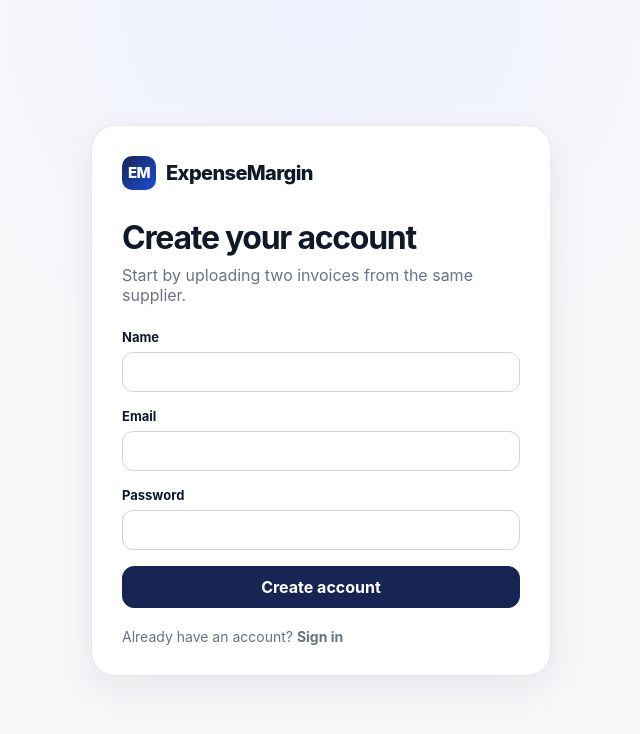
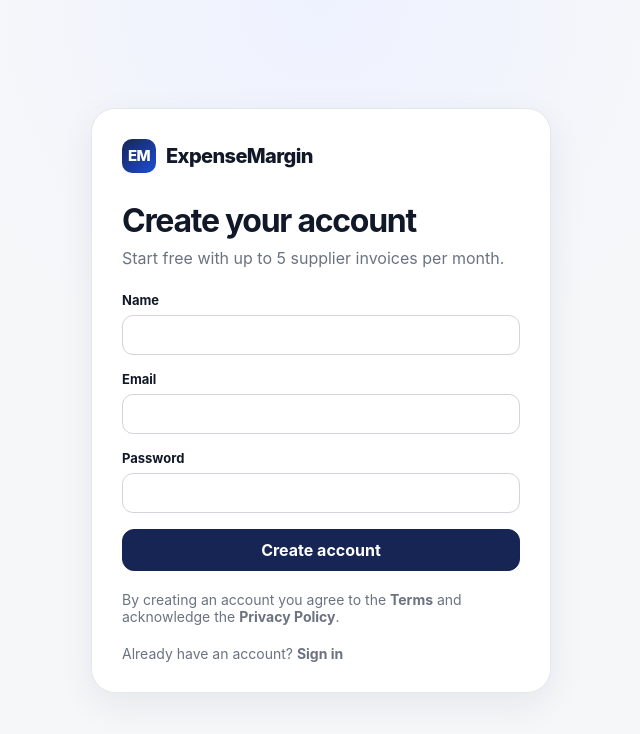
Before and after one commit to Dr-Opara/ExpenseMargin, a Next.js app: page /signup in a window 1280 px wide. Shown: the top 734 px of the page, without its empty margins (319-959 px from the left). Built offline with nearby package versions, Linux system fonts and the light colour scheme; no server answers.

Commit message:
feat: complete public signup flow

```diff
--- a/app/signup/page.tsx
+++ b/app/signup/page.tsx
@@ -13,17 +13,25 @@ export default function SignupPage() {
     event.preventDefault();
     setLoading(true);
     setError("");
+    setMessage("");
     const data = new FormData(event.currentTarget);
     const supabase = createClient();
+    const emailRedirectTo = `${window.location.origin}/auth/callback?next=/onboarding`;
     const result = await supabase.auth.signUp({
       email: String(data.get("email") || ""),
       password: String(data.get("password") || ""),
-      options: { data: { full_name: String(data.get("name") || "") } },
+      options: {
+        data: { full_name: String(data.get("name") || "") },
+        emailRedirectTo,
+      },
     });
     if (result.error) {
       setError(result.error.message);
+    } else if (result.data.session) {
+      window.location.href = "/onboarding";
+      return;
     } else {
-      setMessage("Account created. Check your email if confirmation is enabled, then sign in.");
+      setMessage("Account created. Check your email to confirm your address, then continue to ExpenseMargin.");
     }
     setLoading(false);
   }
@@ -33,7 +41,7 @@ export default function SignupPage() {
       <div className="auth-card">
         <Link href="/" className="brand"><span className="brand-mark">EM</span><span>ExpenseMargin</span></Link>
         <h1>Create your account</h1>
-        <p>Start by uploading two invoices from the same supplier.</p>
+        <p>Start free with up to 5 supplier invoices per month.</p>
         <form onSubmit={submit} className="auth-form">
           <label>Name<input name="name" required autoComplete="name" /></label>
           <label>Email<input name="email" type="email" required autoComplete="email" /></label>
@@ -42,6 +50,7 @@ export default function SignupPage() {
           {message && <div className="form-success">{message}</div>}
           <button className="btn primary" disabled={loading}>{loading ? "Creating…" : "Create account"}</button>
         </form>
+        <div className="auth-foot">By creating an account you agree to the <Link href="/terms"><strong>Terms</strong></Link> and acknowledge the <Link href="/privacy"><strong>Privacy Policy</strong></Link>.</div>
         <div className="auth-foot">Already have an account? <Link href="/login"><strong>Sign in</strong></Link></div>
       </div>
     </div>
```
